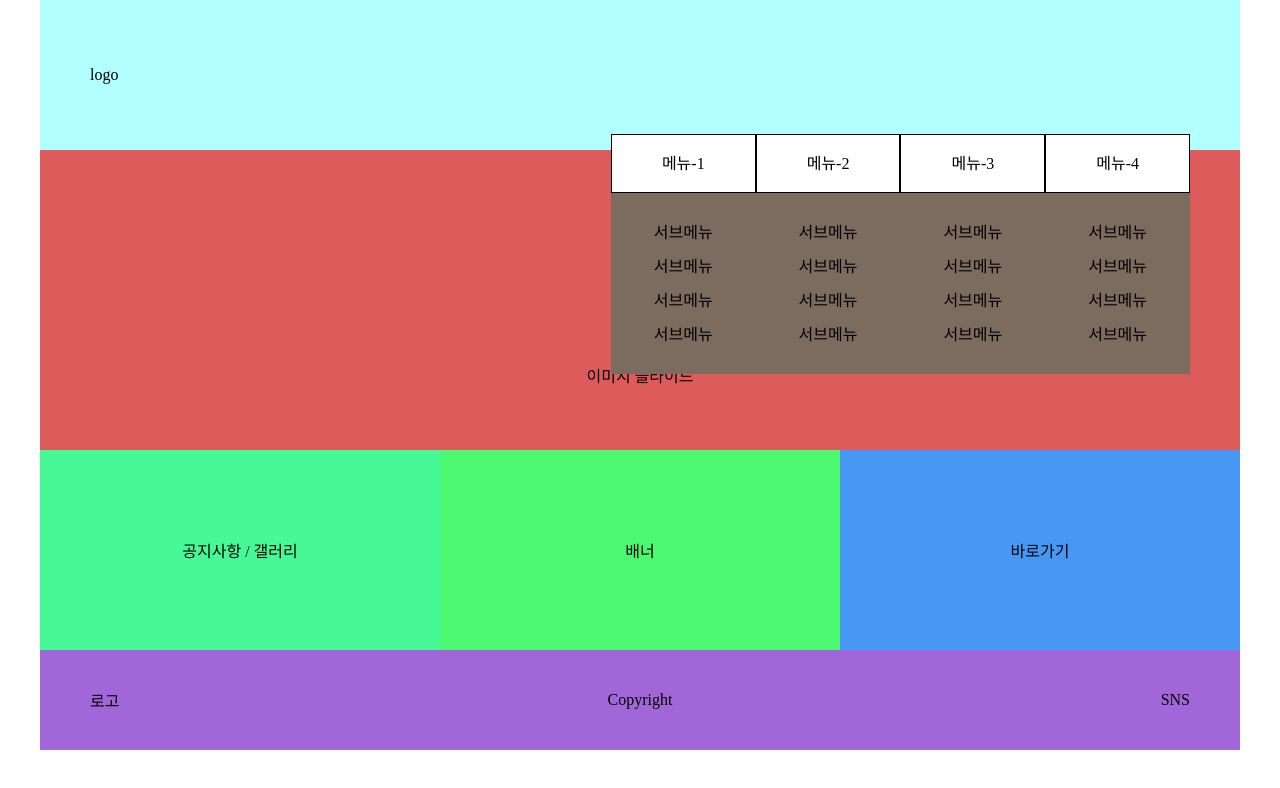
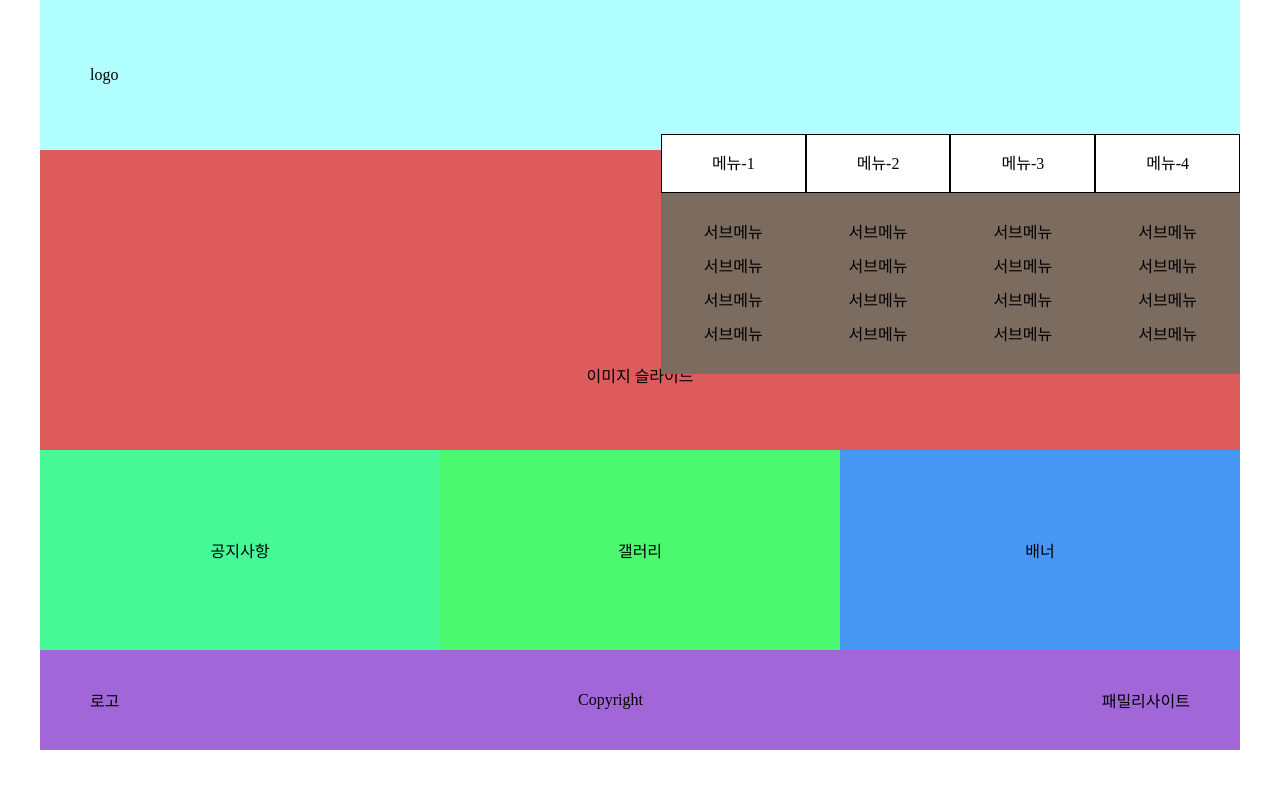
Before and after one commit to blendy9702/text-1, a plain HTML site: page index.html in a window 1280 px wide. Drawn offline with Linux system fonts and the light colour scheme.

Commit message:
[테스트-2]

```diff
--- a/css/header.css
+++ b/css/header.css
@@ -28,13 +28,21 @@
 .main-menu {
   display: flex;
   position: absolute;
+  top: 0;
   right: 0;
-  padding-right: 50px;
+  /* padding-right: 50px; */
 }
+
 .main-menu-link {
   background-color: #fff;
   padding: 20px 50px;
   border: 1px solid #000;
+}
+.main-menu li {
+}
+
+.main-menu li:hover {
+  background-color: #7853ff;
 }
 
 .sub-menu {
--- a/index.html
+++ b/index.html
@@ -16,7 +16,7 @@
         <div class="left">
           <a href="#" class="logo">logo</a>
         </div>
-        <div class="right"></div>
+        <div class="right">
           <nav class="gnb">
             <ul class="main-menu">
               <li>
@@ -61,15 +61,16 @@
             </ul>
           </nav>
         </div>
+      </div>
     </header>
     <!-- 메인 -->
     <main class="main">
       <div class="layout">
         <div class="slide">이미지 슬라이드</div>
         <div class="comm">
-          <div class="main-info">공지사항 / 갤러리</div>
-          <div class="gallery">배너</div>
-          <div class="banner">바로가기</div>
+          <div class="main-info">공지사항</div>
+          <div class="gallery">갤러리</div>
+          <div class="banner">배너</div>
         </div>
       </div>
     </main>
@@ -78,7 +79,7 @@
       <div class="layout">
         <div class="footer-logo">로고</div>
         <div class="copy">Copyright</div>
-        <div class="sns">SNS</div>
+        <div class="sns">패밀리사이트</div>
       </div>
     </footer>
   </body>
```
Lines whose indentation alone changed are shown as unchanged.
